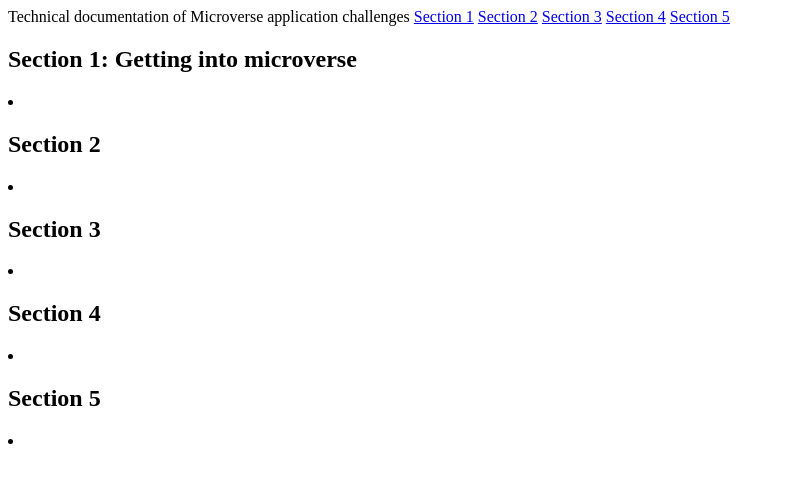
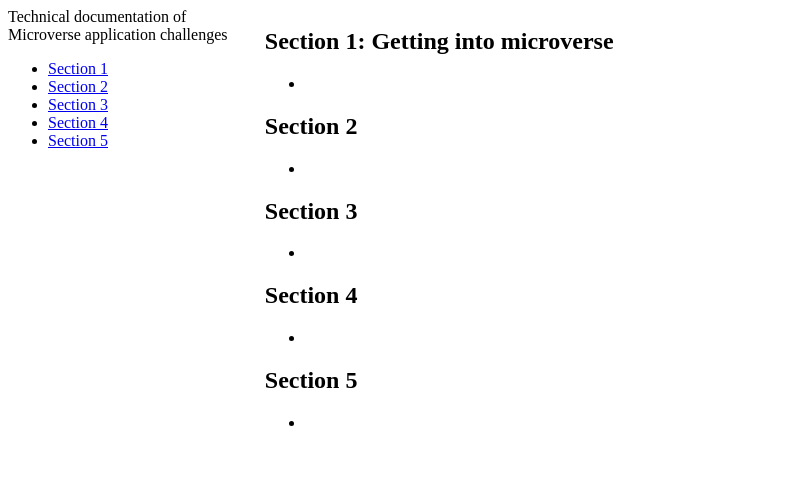
Before and after one commit to dennis-every/technical-documentation-page, a plain HTML site: page index.html in a window 1280 px wide. Shown: the whole page, without its empty margins (0-785 px from the left). Drawn offline with Linux system fonts and the light colour scheme.

Commit message:
gave some stylies

```diff
--- a/css/style.css
+++ b/css/style.css
@@ -0,0 +1,20 @@
+#main-body {
+  display: flex;
+  flex-direction: column;
+  justify-content: space-between;
+  gap: 5px;
+}
+#navbar {
+  width: 20%;
+}
+#main-doc {
+  width: 80%;
+}
+@media (min-width: 786px) {
+  #main-body {
+    display: flex;
+    flex-direction: row;
+    justify-content: space-between;
+    gap: 5px;
+  }
+}
--- a/index.html
+++ b/index.html
@@ -21,15 +21,30 @@
     - The freeCodeCamp Team
 
     -->
+
+    <div id="main-body">
       <nav id="navbar">
         <header>
           Technical documentation of Microverse application challenges
+        </header>
+
+        <ul>
+          <li>
             <a href="#section1" class="nav-link">Section 1</a>
+          </li>
+          <li>
             <a href="#section2" class="nav-link">Section 2</a>
+          </li>
+          <li>
             <a href="#section3" class="nav-link">Section 3</a>
+          </li>
+          <li>
             <a href="#section4" class="nav-link">Section 4</a>
+          </li>
+          <li>
             <a href="#section5" class="nav-link">Section 5</a>
-      </header>
+          </li>
+        </ul>
       </nav>
 
       <main id="main-doc">
@@ -40,7 +55,9 @@
           <p></p>
           <p></p>
           <code></code>
+          <ul>
             <li></li>
+          </ul>
         </section>
         <section class="main-section" id="section2">
           <header>
@@ -49,7 +66,9 @@
           <p></p>
           <p></p>
           <code></code>
+          <ul>
             <li></li>
+          </ul>
         </section>
         <section class="main-section" id="section3">
           <header>
@@ -58,7 +77,9 @@
           <p></p>
           <p></p>
           <code></code>
+          <ul>
             <li></li>
+          </ul>
         </section>
         <section class="main-section" id="section4">
           <header>
@@ -67,7 +88,9 @@
           <p></p>
           <p></p>
           <code></code>
+          <ul>
             <li></li>
+          </ul>
         </section>
         <section class="main-section" id="section5">
           <header>
@@ -76,9 +99,12 @@
           <p></p>
           <p></p>
           <code></code>
+          <ul>
             <li></li>
+          </ul>
         </section>
       </main>
+    </div>
 
     <script src="js/index.js"></script>
   </body>
```
Lines whose indentation alone changed are shown as unchanged.
